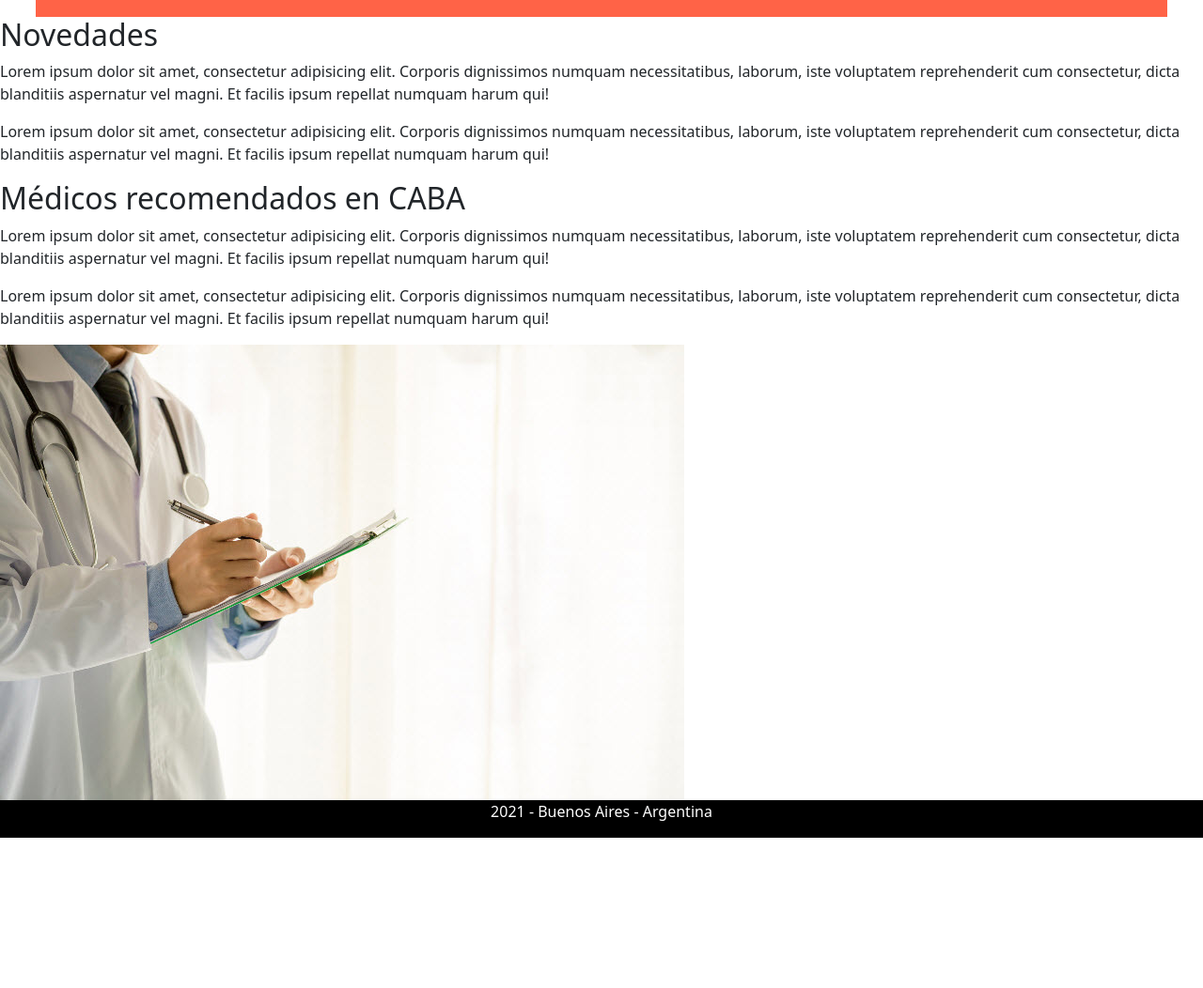
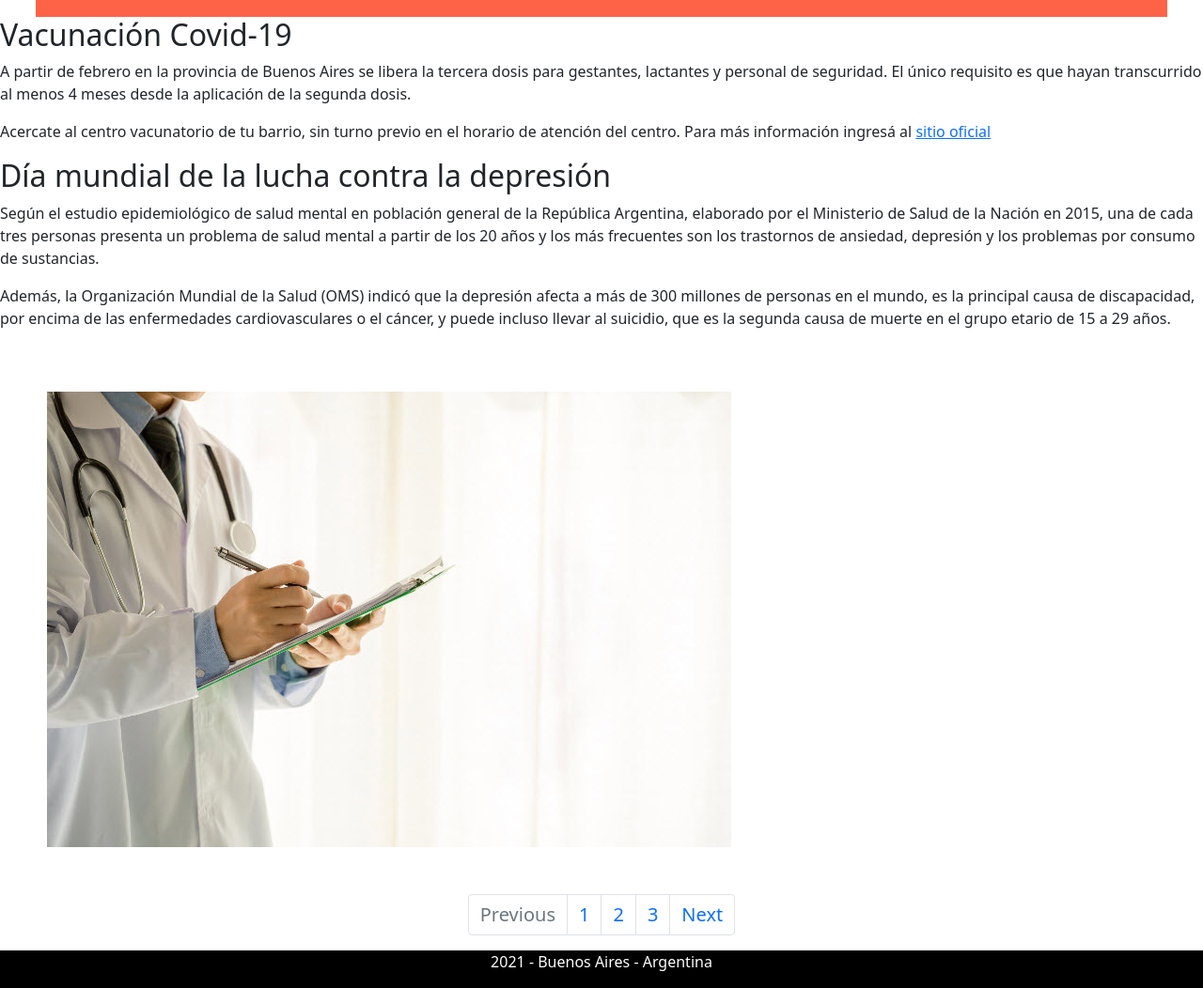
Before and after one commit to Sebas2710/ProyectoCoder21, a website: page html/blog.html in a window 1280 px wide. Shown: the part 320-1372 px from the top of the page at 94% size. Before the commit the page ends 1212 px from the top, so only its background shows below. Drawn offline with nearby package versions, Linux system fonts and the light colour scheme.

Commit message:
Cambios en blog

```diff
--- a/html/blog.html
+++ b/html/blog.html
@@ -54,26 +54,39 @@
     <div text-center class="introSection">
       <p class="textoSection">Te invitamos a visitar nuestro blog con regularidad para estar al tanto de las noticias más relevantes. No te olvides de suscribirte a nuestro newsletter haciendo click <a class="nav-link" href="contacto.html">aquí</a> </p>
     </div>
-    <h2>Novedades</h2>
+    <h2>Vacunación Covid-19</h2>
             <p>
-                Lorem ipsum dolor sit amet, consectetur adipisicing elit. Corporis dignissimos numquam necessitatibus, laborum, iste voluptatem reprehenderit cum consectetur, dicta blanditiis aspernatur vel magni. Et facilis ipsum repellat numquam harum qui!
+                A partir de febrero en la provincia de Buenos Aires se libera la tercera dosis  para gestantes, lactantes y personal de seguridad. El único requisito es que hayan transcurrido al menos 4 meses desde la aplicación de la segunda dosis.
             </p>
             <p>
-                Lorem ipsum dolor sit amet, consectetur adipisicing elit. Corporis dignissimos numquam necessitatibus, laborum, iste voluptatem reprehenderit cum consectetur, dicta blanditiis aspernatur vel magni. Et facilis ipsum repellat numquam harum qui!
+                Acercate al centro vacunatorio de tu barrio, sin turno previo en el horario de atención del centro.  Para más información ingresá al <a href="https://www.argentina.gob.ar/coronavirus/vacuna">sitio oficial</a>
             </p>
 </section>
 <section>
-    <h2>Médicos recomendados en CABA</h2>
+    <h2>Día mundial de la lucha contra la depresión</h2>
     <p>
-        Lorem ipsum dolor sit amet, consectetur adipisicing elit. Corporis dignissimos numquam necessitatibus, laborum, iste voluptatem reprehenderit cum consectetur, dicta blanditiis aspernatur vel magni. Et facilis ipsum repellat numquam harum qui!
+      Según el estudio epidemiológico de salud mental en población general de la República Argentina, elaborado por el Ministerio de Salud de la Nación en 2015, una de cada tres personas presenta un problema de salud mental a partir de los 20 años y los más frecuentes son los trastornos de ansiedad, depresión y los problemas por consumo de sustancias.
     </p>
     <p>
-        Lorem ipsum dolor sit amet, consectetur adipisicing elit. Corporis dignissimos numquam necessitatibus, laborum, iste voluptatem reprehenderit cum consectetur, dicta blanditiis aspernatur vel magni. Et facilis ipsum repellat numquam harum qui!
+      Además, la Organización Mundial de la Salud (OMS) indicó que la depresión afecta a más de 300 millones de personas en el mundo, es la principal causa de discapacidad, por encima de las enfermedades cardiovasculares o el cáncer, y puede incluso llevar al suicidio, que es la segunda causa de muerte en el grupo etario de 15 a 29 años.
     </p>
 </section>
     <div class="imagenMedico">
         <img src="../imgs/medico.jpg" alt="imagenMedico">
     </div>
+    <nav aria-label="Page navigation example">
+      <ul class="pagination justify-content-center">
+        <li class="page-item disabled">
+          <a class="page-link">Previous</a>
+        </li>
+        <li class="page-item"><a class="page-link" href="#">1</a></li>
+        <li class="page-item"><a class="page-link" href="#">2</a></li>
+        <li class="page-item"><a class="page-link" href="#">3</a></li>
+        <li class="page-item">
+          <a class="page-link" href="#">Next</a>
+        </li>
+      </ul>
+    </nav>
     </main>
     <footer class="text-center">
         <p class="textoFooter">2021 - Buenos Aires - Argentina</p>
--- a/scss/estilo.scss
+++ b/scss/estilo.scss
@@ -84,3 +84,9 @@ footer{
        text-align: center;
        padding: 50px;
    }
+   .imagenMedico{
+    text-align: center;
+    padding: 50px;
+    width: 60%;
+    height: auto;
+}
```
Also changed, not shown: css/estilo.css.
